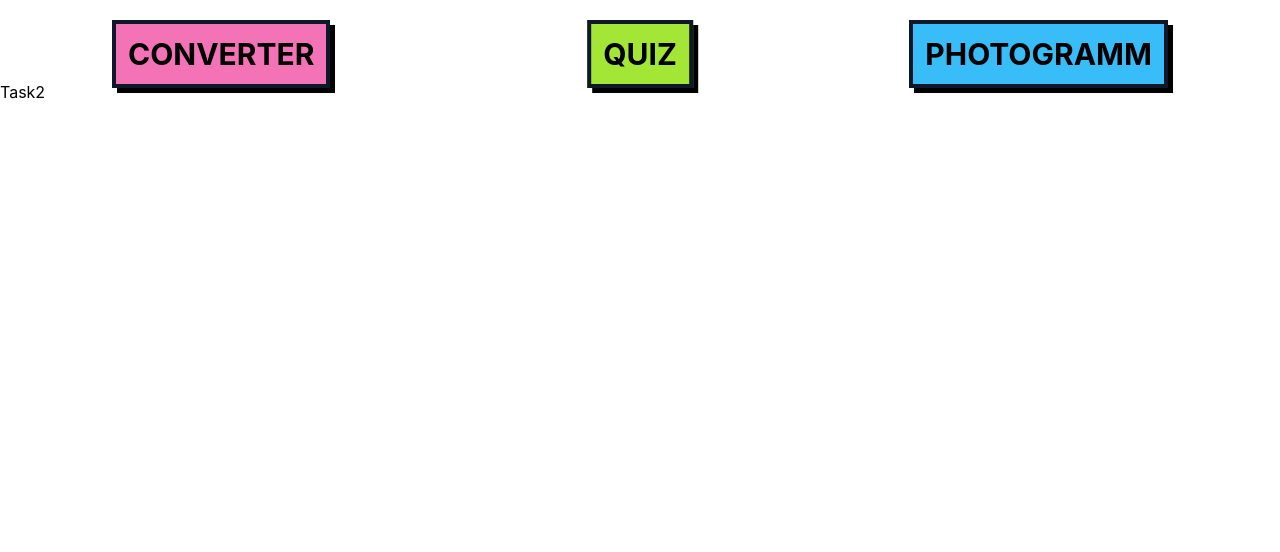
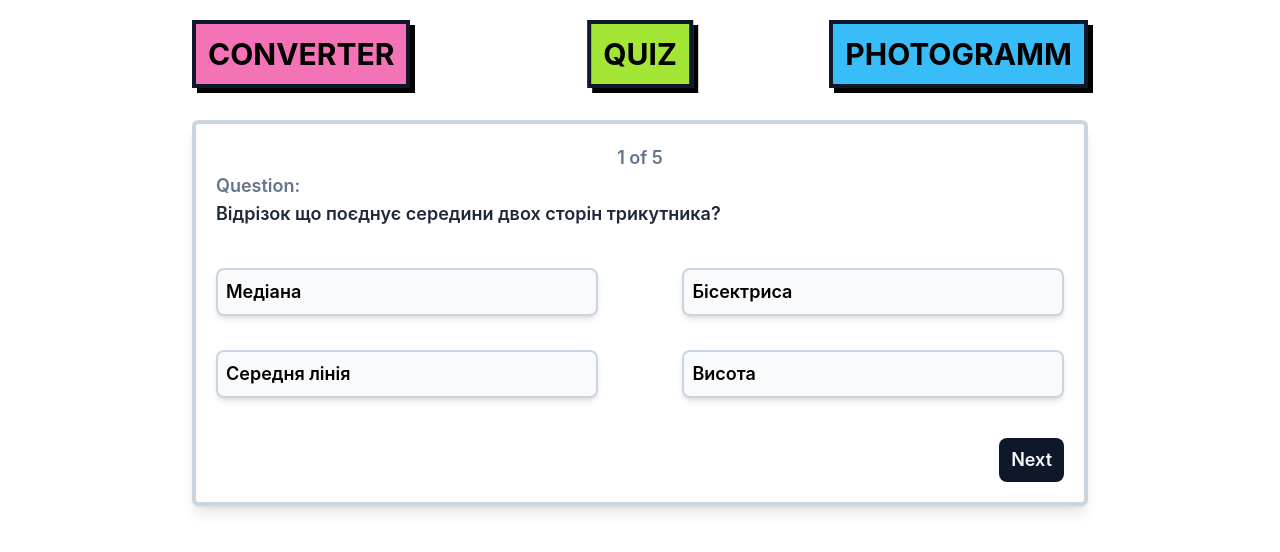
Before and after one commit to VelHRH/FrontCourse, a React (Create React App) app in the folder project3/: page /quiz in a window 1280 px wide. Shown: the top 552 px of the page. Built offline with nearby package versions, Linux system fonts and the light colour scheme.

Commit message:
task 2 layout done

```diff
--- a/project3/public/index.html
+++ b/project3/public/index.html
@@ -5,10 +5,7 @@
   <link rel="icon" href="%PUBLIC_URL%/favicon.ico" />
   <meta name="viewport" content="width=device-width, initial-scale=1" />
   <meta name="theme-color" content="#000000" />
-    <meta
-      name="description"
-      content="Web site created using create-react-app"
-    />
+  <meta name="description" content="Web site created using create-react-app" />
   <link rel="apple-touch-icon" href="%PUBLIC_URL%/logo192.png" />
   <!--
       manifest.json provides metadata used when your web app is installed on a
@@ -24,7 +21,7 @@
       work correctly both with client-side routing and a non-root public URL.
       Learn how to configure a non-root public URL by running `npm run build`.
     -->
-    <title>React App</title>
+  <title>Project 3</title>
  </head>
  <body>
   <noscript>You need to enable JavaScript to run this app.</noscript>
--- a/project3/src/components/Navbar.jsx
+++ b/project3/src/components/Navbar.jsx
@@ -5,7 +5,7 @@ export const Navbar = () => {
  return (
   <div className="flex w-[50%] h-20">
    <Link to="/">
-    <button className="bg-pink-400 absolute font-bold left-28 top-5 uppercase p-3 text-3xl border-4 border-slate-900 shadow-[5px_5px] active:shadow-none active:ml-[5px] active:mt-[5px]">
+    <button className="bg-pink-400 absolute font-bold left-[15%] top-5 uppercase p-3 text-3xl border-4 border-slate-900 shadow-[5px_5px] active:shadow-none active:ml-[5px] active:mt-[5px]">
      Converter
     </button>
    </Link>
@@ -15,7 +15,7 @@ export const Navbar = () => {
     </button>
    </Link>
    <Link to="/photos">
-    <button className="bg-sky-400 absolute font-bold right-28 top-5 uppercase p-3 text-3xl border-4 border-slate-900 shadow-[5px_5px] active:shadow-none active:ml-[5px] active:mt-[5px]">
+    <button className="bg-sky-400 absolute font-bold right-[15%] top-5 uppercase p-3 text-3xl border-4 border-slate-900 shadow-[5px_5px] active:shadow-none active:ml-[5px] active:mt-[5px]">
      PhotoGramm
     </button>
    </Link>
--- /dev/null
+++ b/project3/src/components/Task2/Choice.jsx
@@ -0,0 +1,11 @@
+import React from "react";
+
+export const Choice = ({ mr, mt, children }) => {
+ return (
+  <div
+   className={`w-[45%] ${mr} ${mt} p-2 border-2 bg-slate-50 rounded-lg border-slate-300 shadow-md cursor-pointer hover:bg-slate-100 active:bg-indigo-700 active:text-slate-50`}
+  >
+   {children}
+  </div>
+ );
+};
--- /dev/null
+++ b/project3/src/components/Task2/NextBtn.jsx
@@ -0,0 +1,14 @@
+import React from "react";
+
+export const NextBtn = ({ question, setQuestion }) => {
+ return (
+  <button
+   onClick={() => {
+    question < 5 && setQuestion(question + 1);
+   }}
+   className="text-slate-50 bg-slate-900 self-end px-3 py-2 rounded-lg hover:bg-slate-800"
+  >
+   Next
+  </button>
+ );
+};
--- /dev/null
+++ b/project3/src/components/Task2/QuestionInfo.jsx
@@ -0,0 +1,13 @@
+import React from "react";
+
+export const QuestionInfo = ({ number }) => {
+ return (
+  <>
+   <div className="text-slate-500 self-center">{number} of 5</div>
+   <div className="text-slate-500">Question:</div>
+   <div className="text-slate-800">
+    Відрізок що поєднує середини двох сторін трикутника?
+   </div>
+  </>
+ );
+};
--- /dev/null
+++ b/project3/src/components/Task2/data.js
@@ -0,0 +1,149 @@
+export const EASY_QUESTIONS = [
+  {
+    text: "По якій ноті музиканти налаштовують свої інструменти?",
+    options: [
+      {
+        text: "Мі",
+        isTrue: false
+      },
+      {
+        text: "Фа",
+        isTrue: true
+      },
+      {
+        text: "Соль",
+        isTrue: false
+      },
+      {
+        text: "Сі",
+        isTrue: false
+      }
+    ]
+  },
+  {
+    text: 'Яке ім`я було у "напарника" Шерлока Холмса?',
+    options: [
+      {
+        text: "собака Баскервілів",
+        isTrue: false
+      },
+      {
+        text: "Артур Конан Дойл",
+        isTrue: false
+      },
+      {
+        text: "доктор Ватсон",
+        isTrue: true
+      },
+      {
+        text: "Місіс Хадсон",
+        isTrue: false
+      }
+    ]
+  },
+  {
+    text: 'Найпопулярніша гра з м`ячем',
+    options: [
+      {
+        text: "Баскетбол",
+        isTrue: false
+      },
+      {
+        text: "Теніс",
+        isTrue: false
+      },
+      {
+        text: "Футбол",
+        isTrue: true
+      },
+      {
+        text: "Гандбол",
+        isTrue: false
+      }
+    ]
+  },
+  {
+    text: "Як називається портрет, написаний з самого себе?",
+    options: [
+      {
+        text: "Автопортрет",
+        isTrue: true
+      },
+      {
+        text: "Самописка",
+        isTrue: false
+      },
+      {
+        text: "Дзеркальник",
+        isTrue: false
+      },
+      {
+        text: "Самопал",
+        isTrue: false
+      }
+    ]
+  },
+  {
+    text: "Що росте на городі?",
+    options: [
+      {
+        text: "Цибуля",
+        isTrue: true
+      },
+      {
+        text: "Пістолет",
+        isTrue: false
+      },
+      {
+        text: "Кулемет",
+        isTrue: false
+      },
+      {
+        text: "Лук",
+        isTrue: false
+      }
+    ]
+  },
+  {
+    text: "Як називають мікроавтобуси, які здійснюють поїздки певними маршрутами?",
+    options: [
+      {
+        text: "Рейсівка",
+        isTrue: false
+      },
+      {
+        text: "Путівка",
+        isTrue: false
+      },
+      {
+        text: "Курсовка",
+        isTrue: false
+      },
+      {
+        text: "Маршрутка",
+        isTrue: true
+      }
+    ]
+  },
+  {
+    text: "Відрізок що поєднує середини двох сторін трикутника",
+    options: [
+      {
+        text: "Медіана",
+        isTrue: false
+      },
+      {
+        text: "Бісектриса",
+        isTrue: false
+      },
+      {
+        text: "Середня лінія",
+        isTrue: true
+      },
+      {
+        text: "Висота",
+        isTrue: false
+      }
+    ]
+  },
+];
--- a/project3/src/pages/Task2.jsx
+++ b/project3/src/pages/Task2.jsx
@@ -1,7 +1,24 @@
-import React from "react";
+import React, { useState } from "react";
+import { Choice } from "../components/Task2/Choice";
+import { NextBtn } from "../components/Task2/NextBtn";
+import { QuestionInfo } from "../components/Task2/QuestionInfo";
 
 const Task2 = () => {
- return <div>Task2</div>;
+ const [question, setQuestion] = useState(1);
+ return (
+  <div className="flex flex-col w-[70%] ml-[50%] text-lg translate-x-[-50%] font-semibold bg-white border-4 rounded-md border-slate-300 p-5 shadow-lg mt-10">
+   <QuestionInfo number={question} />
+   <div className="flex flex-wrap my-10">
+    <Choice mr="mr-[10%]">Медіана</Choice>
+    <Choice>Бісектриса</Choice>
+    <Choice mr="mr-[10%]" mt="mt-[4%]">
+     Середня лінія
+    </Choice>
+    <Choice mt="mt-[4%]">Висота</Choice>
+   </div>
+   <NextBtn question={question} setQuestion={setQuestion} />
+  </div>
+ );
 };
 
 export default Task2;
```
Also changed, not shown: project3/public/logo192.png (deleted), project3/public/logo512.png (deleted). Lines whose indentation alone changed are shown as unchanged.
